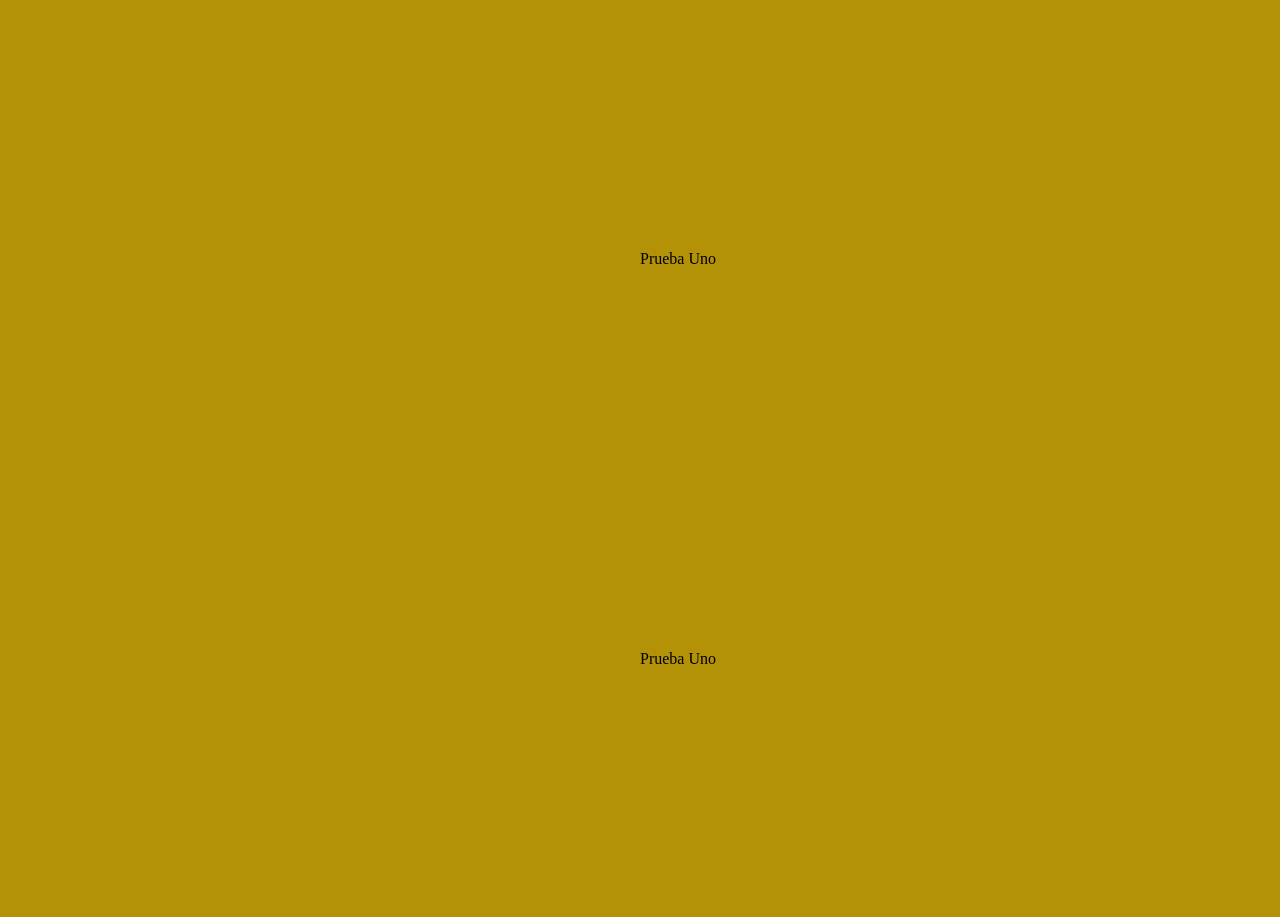
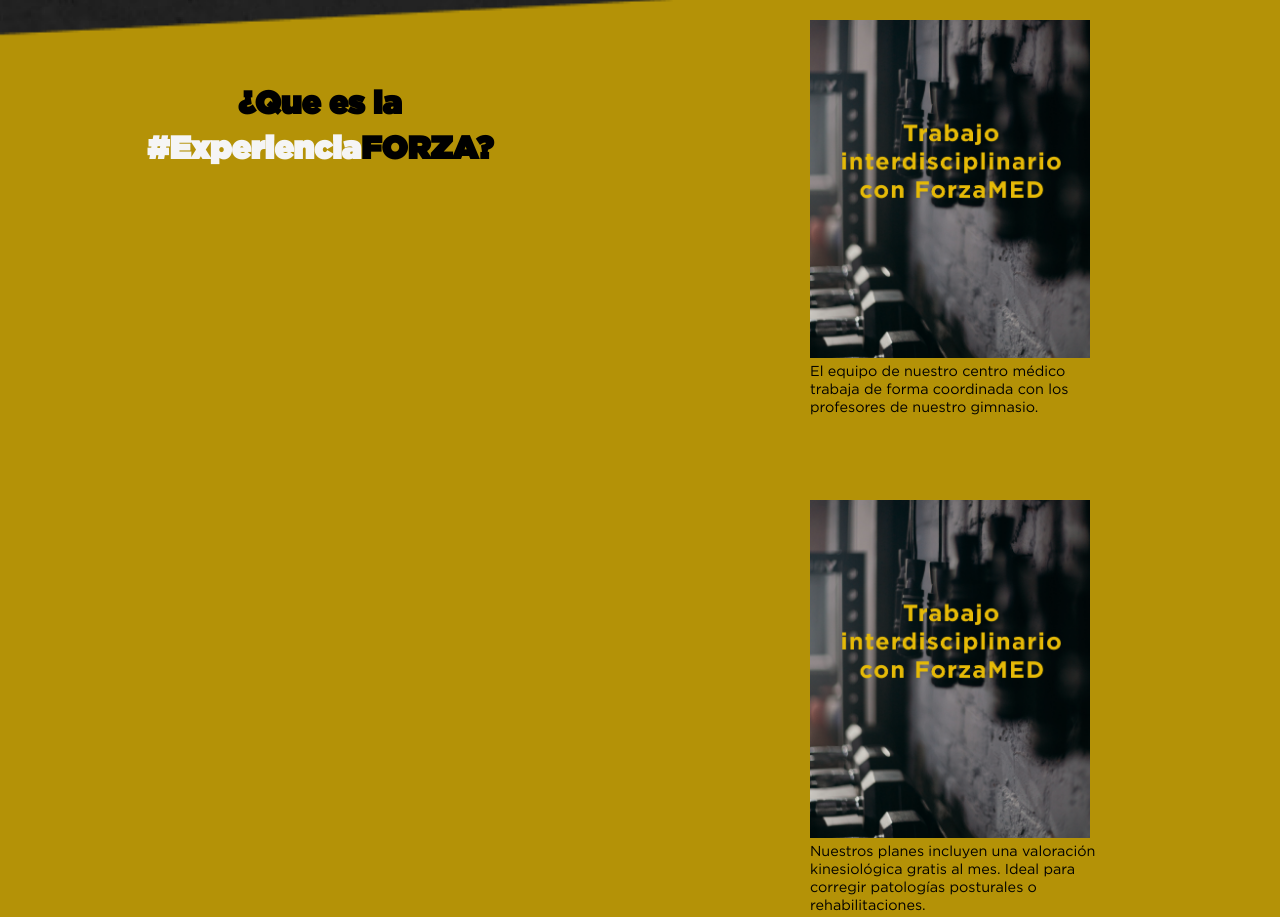
Before and after one commit to JuanCruzEusebi/forza-gym, a Next.js app: page / in a window 1280 px wide. Shown: the part 1880-2797 px from the top of the page. Built offline with nearby package versions, Linux system fonts and the light colour scheme.

Commit message:
working on card items

```diff
--- a/components/ExperienciaForza/ExperienciaForza.jsx
+++ b/components/ExperienciaForza/ExperienciaForza.jsx
@@ -1,33 +1,110 @@
 import style from "./expforza.module.scss";
+import Image from "next/image";
 
 export default function Test() {
   return (
     <div className={style.mainContainer}>
-      <div className={style.heading}>Heading</div>
-      <div className={style.images} style={{ flex: "1" }}>
+      <div className={style.headingContainer}>
+        <h1>
+          ¿Que es la <br /> <span>#Experiencia</span>FORZA?
+        </h1>
+      </div>
+      <div className={style.cardContainer} style={{ flex: "1" }}>
         <div
           style={{ width: "300px", height: "400px" }}
           className={style.single}
         >
-          Prueba Uno
+          <Image
+            src={"/imgs/Hibrido.png"}
+            width={280}
+            height={392}
+            alt="card"
+            className={style.img}
+          />
+          <p>
+            El equipo de nuestro centro médico trabaja de forma coordinada con
+            los profesores de nuestro gimnasio.
+          </p>
         </div>
         <div
           style={{ width: "300px", height: "400px" }}
           className={style.single}
         >
-          Prueba Uno
+          <Image
+            src={"/imgs/Hibrido.png"}
+            width={280}
+            height={392}
+            alt="card"
+            className={style.img}
+          />
+          <p>
+            Nuestros planes incluyen una valoración kinesiológica gratis al mes.
+            Ideal para corregir patologías posturales o rehabilitaciones.
+          </p>
         </div>
         <div
           style={{ width: "300px", height: "400px" }}
           className={style.single}
         >
-          Prueba Uno
+          <Image
+            src={"/imgs/Hibrido.png"}
+            width={280}
+            height={392}
+            alt="card"
+            className={style.img}
+          />
+          <p>
+            Buscamos lo mejor de cada disciplina y lo adaptamos a tus
+            necesidades y objetivos.
+          </p>
         </div>
         <div
           style={{ width: "300px", height: "400px" }}
           className={style.single}
         >
-          Prueba Uno
+          <Image
+            src={"/imgs/Hibrido.png"}
+            width={280}
+            height={392}
+            alt="card"
+            className={style.img}
+          />
+          <p>
+            El equipo de nuestro centro médico trabaja de forma coordinada con
+            los profesores de nuestro gimnasio.
+          </p>
+        </div>
+        <div
+          style={{ width: "300px", height: "400px" }}
+          className={style.single}
+        >
+          <Image
+            src={"/imgs/Hibrido.png"}
+            width={280}
+            height={392}
+            alt="card"
+            className={style.img}
+          />
+          <p>
+            Nuestros planes incluyen una valoración kinesiológica gratis al mes.
+            Ideal para corregir patologías posturales o rehabilitaciones.
+          </p>
+        </div>
+        <div
+          style={{ width: "300px", height: "400px" }}
+          className={style.single}
+        >
+          <Image
+            src={"/imgs/Hibrido.png"}
+            width={280}
+            height={392}
+            alt="card"
+            className={style.img}
+          />
+          <p>
+            Buscamos lo mejor de cada disciplina y lo adaptamos a tus
+            necesidades y objetivos.
+          </p>
         </div>
       </div>
     </div>
--- a/components/ExperienciaForza/expforza.module.scss
+++ b/components/ExperienciaForza/expforza.module.scss
@@ -1,33 +1,63 @@
 .mainContainer {
-    margin-top: -400px;
+    margin-top: -600px;
     display: flex;
     width: 100%;
     background-image: url('../../public/imgs/Experiencia.png');
     background-size: cover;
-    padding-top: 450px;
-    padding-bottom: 450px;
+    padding-top: 540px;
+    padding-bottom: 640px;
 }
 
-.heading {
+.headingContainer {
     flex: 1;
     position: sticky;
-    top: 10px;
+    top: 40px;
     align-self: flex-start;
+    font-family: 'gothamultra';
+    text-align: center;
+    margin-top: 100px;
+    span {
+        color: whitesmoke;
+    }
+}
+
+.img {
+    width: 280px;
+    height: auto;
+}
+
+.cardContainer {
+    text-align: center;
+    display: flex;
+    flex-direction: column;
+    align-items: center;
+}
+
+.single {
+    font-family: 'gothambook';
+    text-align: left;
+    font-size: 0.9em;
+    margin: 40px auto 40px auto;
+
 }
 
 @media (max-width: 500px) {
     .mainContainer {
         flex-direction: column;
     }
-    .images{
+    .cardContainer{
+        // display: block;
+        display: flex;
+        flex-direction: row;
+        align-items: flex-start;
         overflow: auto;
         white-space: nowrap;
     }
     .mainContainer {
         background-image: url('../../public/imgs/backmobile3.png');
         background-size: cover;
-        padding-top: 150px;
-        padding-bottom: 150px;
+        padding-top: 120px;
+        padding-bottom: 120px;
     }
 
     .single {
@@ -36,11 +66,18 @@
         text-align: center;
         padding: 14px;
         text-decoration: none;
-        border: 1px solid red;
+        margin: 20px 10px 20px 10px;
+        height: 100% !important;
+        p {
+            white-space: normal;
+            text-align: left;
+            }
     }
-    .heading {
+    .headingContainer {
         position: relative;
         top: 0px;
+        margin: auto;
+        margin-bottom: 20px;
     }
 
   }
--- a/components/NuevoConcepto/nuevoConcepto.module.scss
+++ b/components/NuevoConcepto/nuevoConcepto.module.scss
@@ -3,10 +3,10 @@
     padding: 0;
     box-sizing: border-box;
     width: auto;
-    height: 110vh;
+    height: 140vh;
     background-image: url('../../public/imgs/Texture.png');
     background-size: cover;
-
+    padding-bottom: 500px;
 }
 
 .heading {
```
